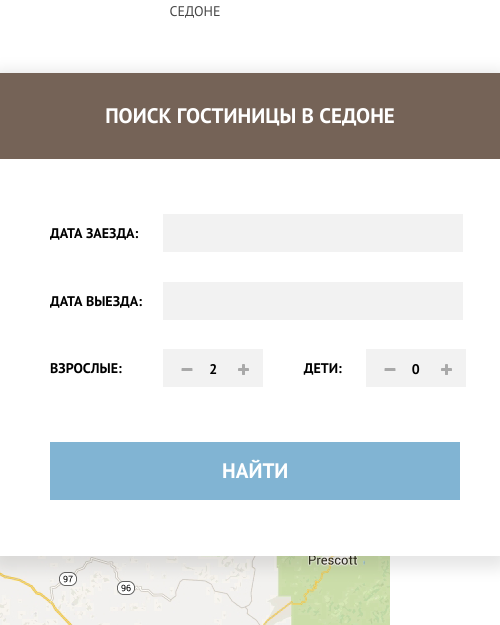
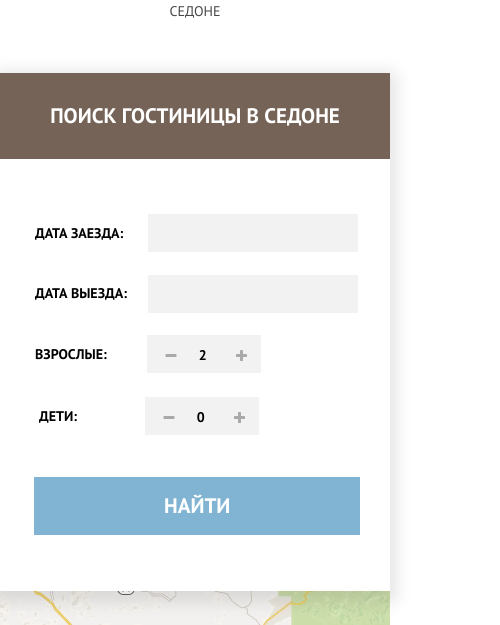
Before and after one commit to Kaizer-s/Sedona, a website: page src/index.html in a window 390 px wide. Shown: the part 2023-2648 px from the top of the page, 500 px wide, since content can reach past the window. Drawn offline with nearby package versions, Linux system fonts and the light colour scheme; files that its build step writes are made by us from their sources.

Commit message:
change form

```diff
--- a/src/index.html
+++ b/src/index.html
@@ -130,16 +130,16 @@
                         <div class="form__punkt">
 
                             <div class="form__text">
-                                <p class="form__title">ДАТА ЗАЕЗДА:</p>
-                                <div class="form__text-line">
+                                <p class="form__title form__title_top">ДАТА ЗАЕЗДА:</p>
+                                <div class="form__text-line form__text-line_top">
                                     <input class="form__input" type="text">
                                     <div class="form__calendar"><img src="img/calendar.png" alt=""></div>
                                 </div>
                             </div>
 
                             <div class="form__text">
-                                <p class="form__title">ДАТА ВЫЕЗДА:</p>
-                                <div class="form__text-line">
+                                <p class="form__title form__title_bottom">ДАТА ВЫЕЗДА:</p>
+                                <div class="form__text-line form__text-line_bottom">
                                     <input class="form__input" type="text">
                                     <div class="form__calendar"><img src="img/calendar.png" alt=""></div>
                                 </div>
--- a/src/scss/_main.scss
+++ b/src/scss/_main.scss
@@ -259,7 +259,17 @@
     line-height: 38px;
 }
 
-.form__text-line{
+.form__text-line_top{
+    width: 346px;
+    background-color: #F2F2F2;
+    text-align: left;
+    line-height: 38px;
+    padding-left: 13px;
+    display: flex;
+    justify-content: space-between;
+}
+
+.form__text-line_bottom{
     width: 346px;
     background-color: #F2F2F2;
     text-align: left;
@@ -307,22 +317,23 @@
     padding-left: 16px;
 }
 
+
 .form__change-1{
-    width: 114px;  /* ширина */
+    width: 114px;
     background-color: #F2F2F2;
     text-align: left;
     line-height: 38px;
-    padding-left: 23px;
+    padding-left: 20px;
     display: flex;
     justify-content: space-between;
 }
 
 .form__change-2{
-    width: 114px;  /* ширина */
+    width: 114px;
     background-color: #F2F2F2;
     text-align: left;
     line-height: 38px;
-    padding-left: 23px;
+    padding-left: 20px;
     display: flex;
     justify-content: space-between;
 }
--- a/src/scss/_media.scss
+++ b/src/scss/_media.scss
@@ -256,7 +256,7 @@
     }
 
     .header-nav__item_logo{
-        width: 22%;
+        width: 21%;
         margin: auto;
     }
 }
@@ -270,7 +270,7 @@
 
 @media (max-width: 600px){
     .header-nav__item_logo{
-        width: 24%;
+        width: 23%;
         margin: auto;
     }
 
@@ -298,7 +298,16 @@
         box-shadow: 0px 5px 15px 7px rgba(0, 0, 0, 0.1);
     }
 
-    .form__text-line{
+    .form__text-line_top{
+        width: 330px;
+        background-color: #F2F2F2;
+        text-align: left;
+        line-height: 38px;
+        display: flex;
+        justify-content: space-between;
+    }
+
+    .form__text-line_bottom{
         width: 330px;
         background-color: #F2F2F2;
         text-align: left;
@@ -362,6 +371,15 @@
         position: relative;
         margin-top: -86px;
         box-shadow: 0px 5px 15px 7px rgba(0, 0, 0, 0.1);
+    }
+
+    .form__text-line{
+        width: 300px;
+        background-color: #F2F2F2;
+        text-align: left;
+        line-height: 38px;
+        display: flex;
+        justify-content: space-between;
     }
 
     .form__text-line{
@@ -444,6 +462,125 @@
         color: $gray-text-color;
     }
 
+    @media (max-width: 530px){
+
+        .form{
+            padding-bottom: 222px;
+            max-height: 100%;
+            background: url("../img/map.png");
+            display: flex;
+            flex-direction: column;
+            justify-content: space-between;
+        }
+
+        .form__base{
+            width: 440px;
+            margin: 0 auto;
+            position: relative;
+            margin-top: -86px;
+            box-shadow: 0px 5px 15px 7px rgba(0, 0, 0, 0.1);
+        }
+
+        .form__text-line_top{
+            width: 260px;
+            background-color: #F2F2F2;
+            text-align: left;
+            height: 38px;
+            display: flex;
+            justify-content: space-between;
+            margin-top: 0px;
+        }
+
+        .form__text-line_bottom{
+            width: 260px;
+            background-color: #F2F2F2;
+            text-align: left;
+            height: 38px;
+            display: flex;
+            justify-content: space-between;
+            margin-top: 12px;
+        }
+
+        .form__change-1{
+            width: 114px;
+            height: 38px;
+            margin-left: 22px;
+            background-color: #F2F2F2;
+            margin-top: 24px;
+            display: flex;
+            justify-content: space-between;
+        }
+
+        .form__change-2{
+            width: 114px;
+            margin-left: 24px;
+            margin-right: -44px;
+            background-color: #F2F2F2;
+            text-align: left;
+            height: 38px;
+            padding-left: 18px;
+            margin-top: 48px;
+            display: flex;
+            justify-content: space-between;
+        }
+
+        .form__two-title{
+            display: block;
+        }
+
+        .form__title_bottom{
+            padding-top: 11px;
+        }
+
+        .form__text_down{
+            display: flex;
+            width: 49.2%;
+        }
+
+        .form__two-title_left{
+            padding-right: 18px;
+            line-height: 38px;
+            margin-left: 0px;
+            margin-top: 24px;
+
+        }
+
+        .form__two-title_right{
+            line-height: 38px;
+            padding-bottom: 90px;
+            margin-top: 48px;
+            margin-left: -40px;
+        }
+
+        .form__title_change{
+            margin-left: 6px;
+            margin-right: 8px;
+
+        }
+
+        .form__button{
+            height: 58px;
+            width: 96%;
+            background-color: $blue-color;
+            color: white;
+            text-align: center;
+            line-height: 58px;
+            font-size: 21px;
+            font-weight: 700;
+            margin-left: -16px;
+        }
+
+        .form__white-bg{
+            background-color: white;
+            display: flex;
+            justify-content: space-between;
+            padding-top: 55px;
+            padding-bottom: 90px;
+            padding-left: 35px;
+        }
+
+    }
+
     @media (max-width: 514px){
         .home-page__white-line{
             background: url("../img/polygon.svg") center no-repeat;
@@ -456,4 +593,55 @@
         }
 
     }
+
+    @media (max-width: 470px){
+
+        .form__base{
+            width: 390px;
+            margin: 0 auto;
+            position: relative;
+            margin-top: -86px;
+            box-shadow: 0px 5px 15px 7px rgba(0, 0, 0, 0.1);
+        }
+
+        .form__text-line_top{
+            width: 210px;
+            margin-right: 22px;
+            background-color: #F2F2F2;
+            text-align: left;
+            height: 38px;
+            display: flex;
+            justify-content: space-between;
+            margin-top: 0px;
+        }
+
+        .form__text-line_bottom{
+            width: 210px;
+            margin-right: 22px;
+            background-color: #F2F2F2;
+            text-align: left;
+            height: 38px;
+            display: flex;
+            justify-content: space-between;
+            margin-top: 12px;
+        }
+
+        .form__calendar{
+            margin-left: -23px;
+        }
+
+        .form__change-2{
+            width: 114px;
+            margin-left: 24px;
+            margin-right: -54px;
+            background-color: #F2F2F2;
+            text-align: left;
+            height: 38px;
+            padding-left: 18px;
+            margin-top: 48px;
+            display: flex;
+            justify-content: space-between;
+        }
+
+    }
 }
```
Also changed, not shown: dist/css/style.css, dist/css/style.min.css, dist/index.html.
